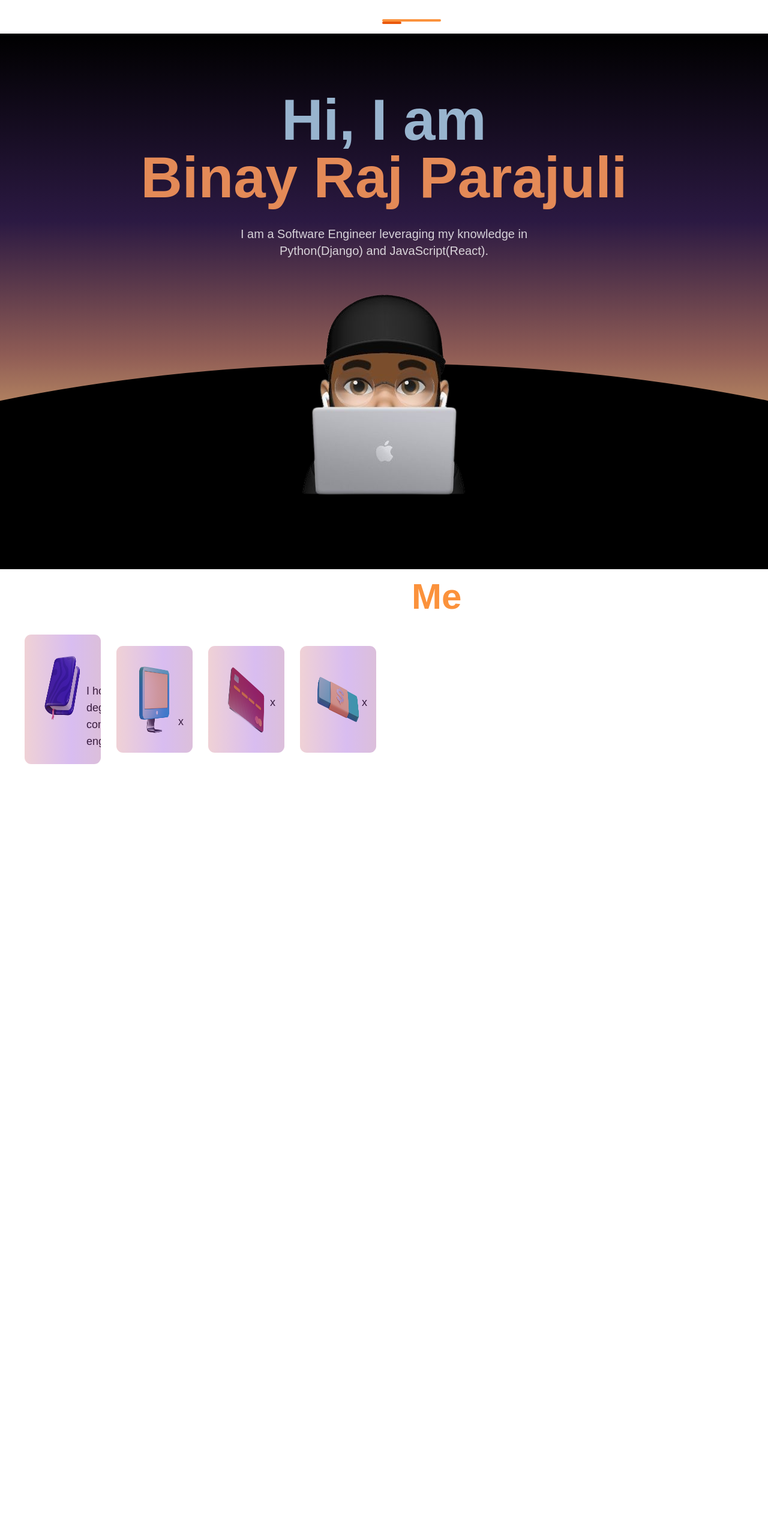
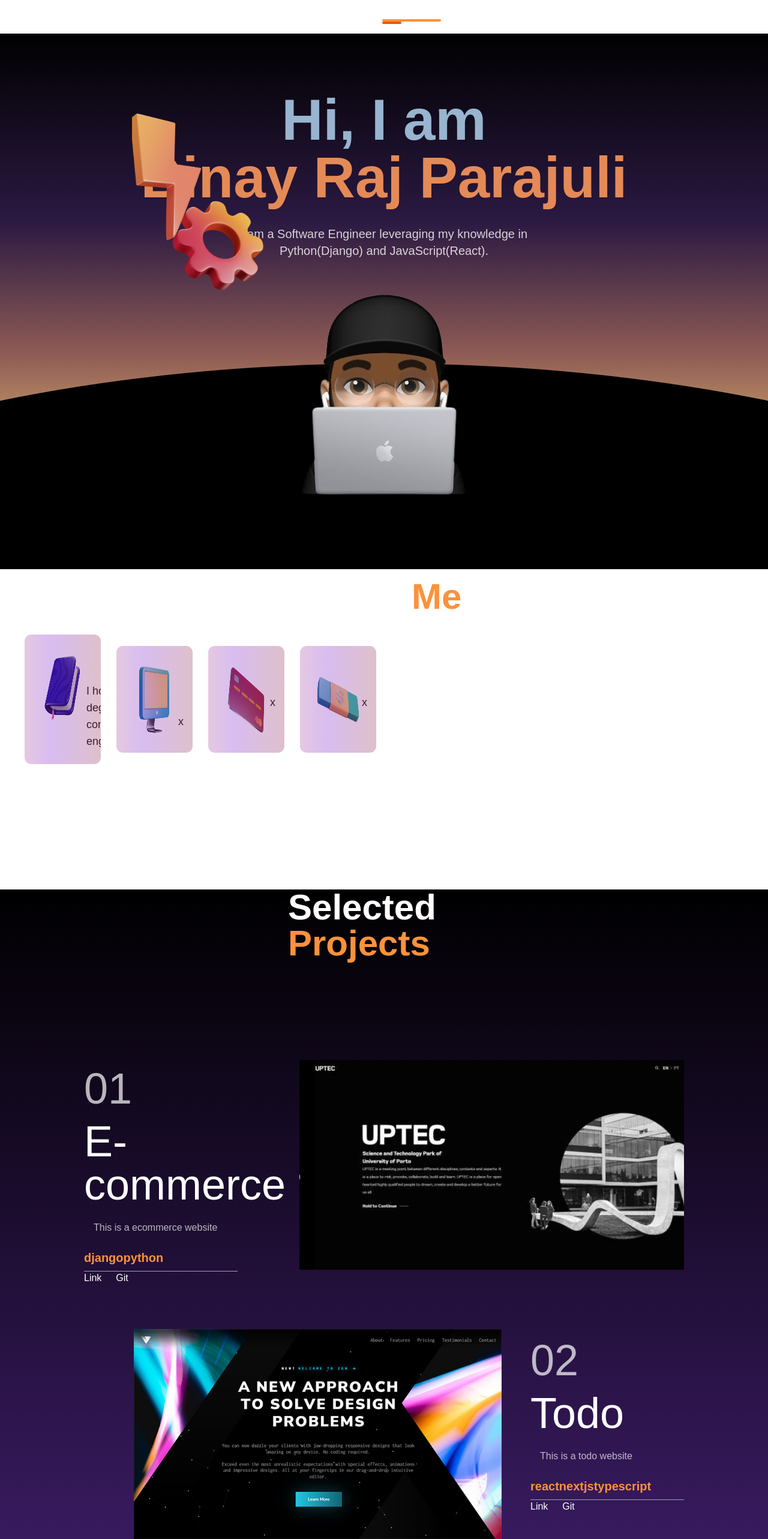
Before and after one commit to ABinaya1999/nextjs-portfolio, a Next.js app: page / in a window 1280 px wide. Shown: the part 44-2610 px from the top of the page at 60% size. Before the commit the page ends 1319 px from the top, so only its background shows below. Built offline with nearby package versions, Linux system fonts and the light colour scheme.

Commit message:
feat(porfolio done)

```diff
--- a/src/app/page.tsx
+++ b/src/app/page.tsx
@@ -1,11 +1,12 @@
 import Image from "next/image";
-import { NavBar, Hero, About } from "@/components";
+import { NavBar, Hero, About, Portfolio } from "@/components";
 export default function Home() {
   return (
     <>
       <NavBar/>
       <Hero/>
       <About/>
+      <Portfolio/>
     </>
   );
 }
--- a/src/components/Hero.tsx
+++ b/src/components/Hero.tsx
@@ -1,9 +1,12 @@
+"use client"
 import React from 'react';
 import { motion } from 'framer-motion'
 import Image from 'next/image';
 import cursor from '@/assets/icon1.png';
-import lightning from '@/assets/icon2.jpg'
+import lightning from '../assets/icon2.png'
 import profilepic from '@/assets/profilepic.png'
+
+
 const Hero = () => {
 
     return (
@@ -18,29 +21,33 @@ const Hero = () => {
                     <h1 className="text-[#E48A57]">Binay Raj Parajuli</h1>
                 </div>
 
-                {/* <motion.div
+                <motion.div
                     className="absolute left-[280px] top-[170px]"
                     drag
                 >
                     <Image
                         src={cursor}
                         alt="Cursor Icon"
-                        width={50} // Adjust dimensions as necessary
-                        height={50}
+                        width={170}
+                        height={170}
+                        className=''
+                        draggable="false"
                     />
                 </motion.div>
 
                 <motion.div
-                    className="absolute left-[280px] top-[170px]"
+                    className="absolute left-[220px] top-[20px]"
                     drag
                 >
                     <Image
                         src={lightning}
                         alt="Cursor Icon"
-                        width={50} // Adjust dimensions as necessary
-                        height={50}
+                        width={120} // Adjust dimensions as necessary
+                        height={120}
+                        draggable="false"
+                        className=''
                     />
-                </motion.div> */}
+                </motion.div>
 
                 <p className='text-center text-xl max-w-[500px] mx-auto mt-8 text-white/80'>
                     I am a Software Engineer leveraging my knowledge in Python(Django) and JavaScript(React).
--- /dev/null
+++ b/src/components/Portfolio.tsx
@@ -0,0 +1,51 @@
+"use client"
+import React from 'react'
+import Image from 'next/image'
+import { motion } from 'framer-motion'
+import project1 from "../assets/proj1.jpg"
+import project2 from "../assets/proj2.jpg"
+
+const projects = [
+    {title:"E-commerce", description:"This is a ecommerce website", devStack:["django", "python"], git:"", src:project1, link:"#"},
+    {title:"Todo", description:"This is a todo website", devStack:["react", "nextjs", "typescript"], git:"", src:project2, link:"#"}
+]
+const Portfolio = () => {
+  return (
+    <div className='text-white bg-gradient-to-b from-black to-[#381a5f] py-18 mt-52' id="porfolio">
+        <h1 className='text-white text-6xl max-w-[320px] mx-auto font-semibold my-12'>
+            Selected <span className='text-orange-400'>Projects</span>
+        </h1>
+        <div className='max-w-[1000px] mx-auto mt-40 space-y-24'>
+            {projects.map((project, index)=> (
+                <motion.div
+                    key={index}
+                    initial={{opacity:0, y:75}}
+                    whileInView={{opacity:1, y:0}}
+                    viewport={{once:true}}
+                    transition={{duration:0.5, delay:0.25}}
+                    className={`mt-12 flex ${index % 2 === 1 ? "flex-col-reverse md:flex-row-reverse gap-12"
+                    : "flex-col md:flex-row"}`}
+                >
+                    <div className='space-y-2 max-w-[550px]'>
+                        <h2 className='text-7xl my-4 text-white/70'>{`0${index +1}`}</h2>
+                        <h2 className="text-7xl">{project.title}</h2>
+                        <p className='tex-lg text-white/70 break-words p-4'>{project.description}</p>
+                        <p className='text-xl text-orange-400 font-semibold'>{project.devStack}</p>
+                        <div className='w-64 h-[1px] bg-gray-400 my-4'>
+                            <a href={project.link} className='mr-6'>Link</a>
+                            <a href={project.git}>Git</a>
+                        </div>
+                    </div>
+                    <div className='flex justify-center items-center'>
+                        <Image src={project.src} alt={project.title} className="h-[350px] w-auto object-cover border-rounded border-gray-700"/>
+                    </div>
+
+                </motion.div>
+            ))}
+
+        </div>
+    </div>
+  )
+}
+
+export default Portfolio
--- a/src/components/index.ts
+++ b/src/components/index.ts
@@ -1,9 +1,11 @@
 import NavBar from "./Navbar";
 import Hero from "./Hero";
 import About from "./About";
+import Portfolio from "./Portfolio";
 
 export {
     NavBar,
     Hero,
-    About
+    About,
+    Portfolio
 }
```
